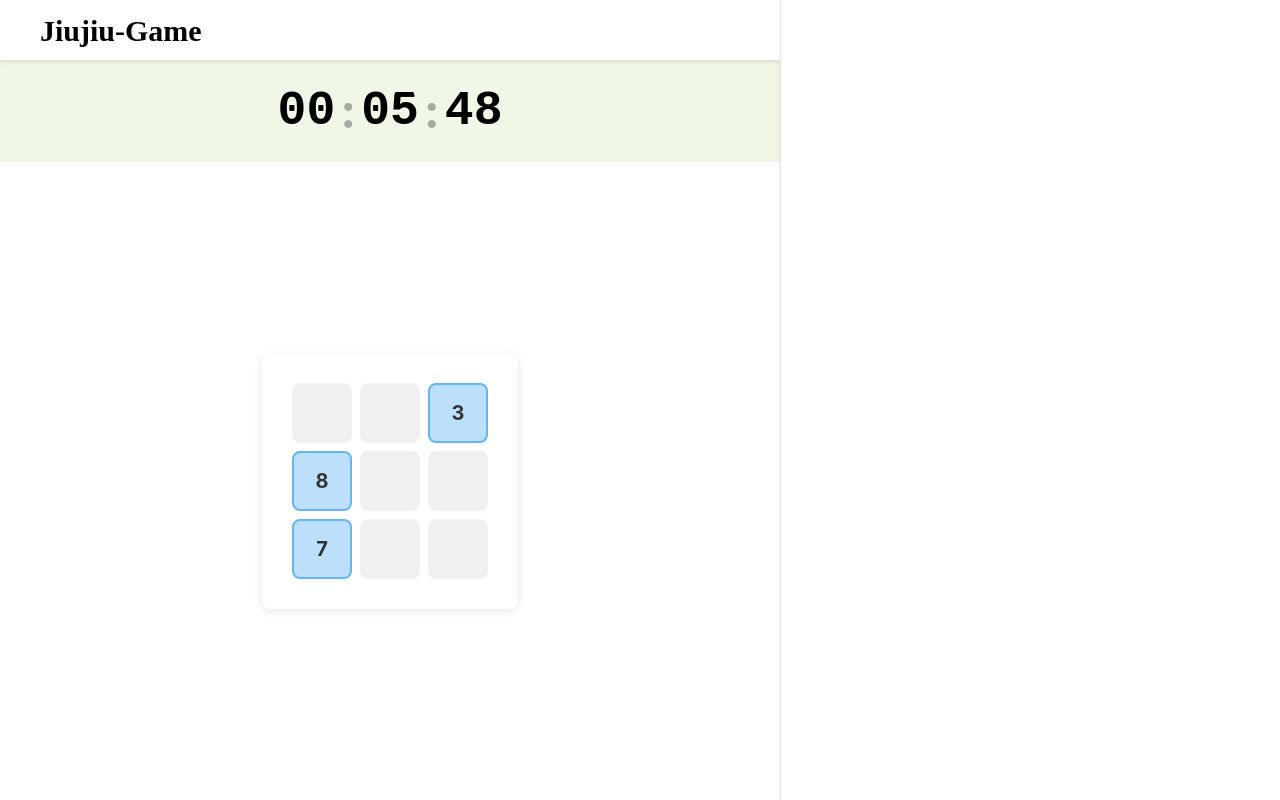
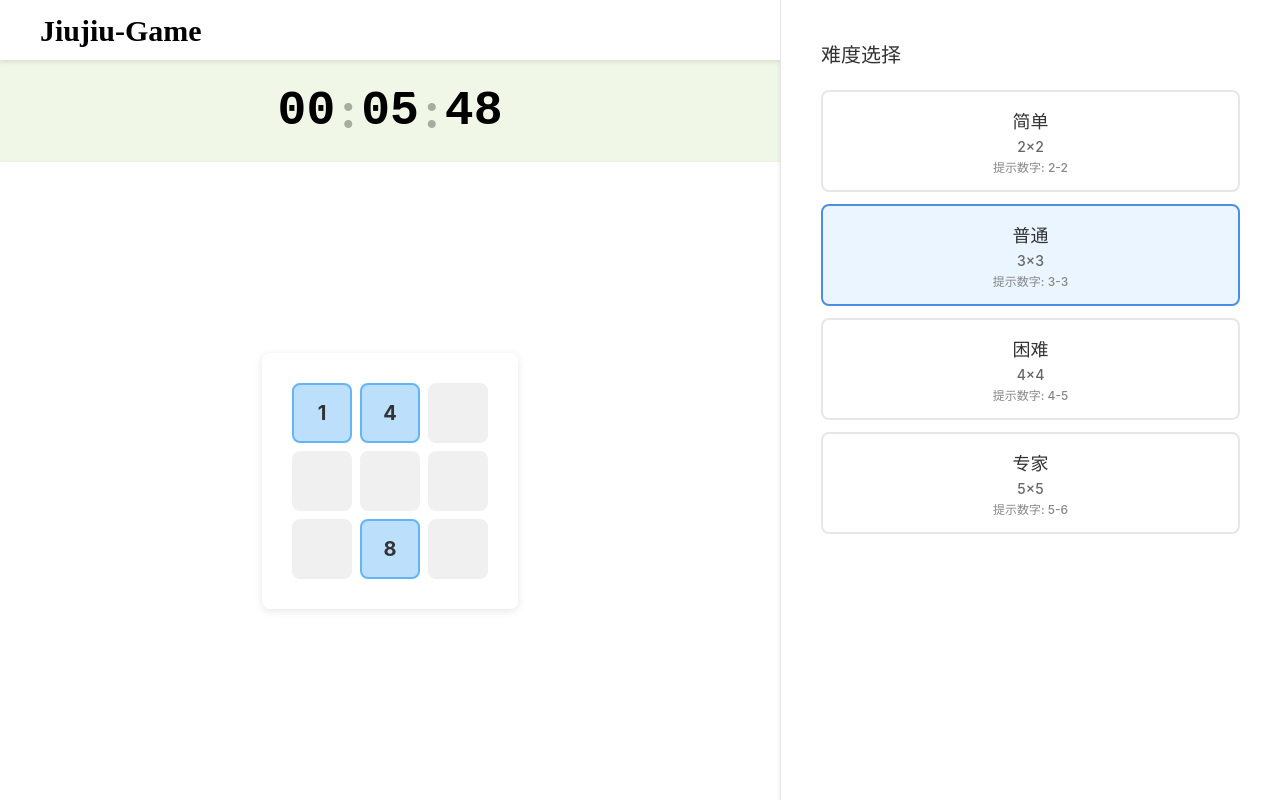
Before and after one commit to Jiujiuou/line-game, a React (Vite) app: page / in a window 1280 px wide. Built offline with nearby package versions, Linux system fonts and the light colour scheme; a web font is replaced by a local one.

Commit message:
feat: 新增难度控制

```diff
--- /dev/null
+++ b/src/components/DifficultySelector/DifficultySelector.jsx
@@ -0,0 +1,26 @@
+import React from "react";
+import { DIFFICULTY_LEVELS } from "../../utils/gameConfig";
+import "./DifficultySelector.less";
+
+const DifficultySelector = ({ currentDifficulty, onDifficultyChange }) => {
+  return (
+    <div className="difficulty-selector">
+      <h2 className="section-title">难度选择</h2>
+      <div className="difficulty-buttons">
+        {Object.entries(DIFFICULTY_LEVELS).map(([key, level]) => (
+          <button
+            key={key}
+            className={`difficulty-button ${currentDifficulty === key ? 'active' : ''}`}
+            onClick={() => onDifficultyChange(key)}
+          >
+            <span className="difficulty-name">{level.name}</span>
+            <span className="grid-size">{level.gridSize}×{level.gridSize}</span>
+            <span className="hints-range">提示数字: {level.minHints}-{level.maxHints}</span>
+          </button>
+        ))}
+      </div>
+    </div>
+  );
+};
+
+export default DifficultySelector;
--- /dev/null
+++ b/src/components/DifficultySelector/DifficultySelector.less
@@ -0,0 +1,56 @@
+.difficulty-selector {
+  padding: 20px;
+
+  .section-title {
+    font-size: 20px;
+    font-weight: bold;
+    margin-bottom: 20px;
+    color: #333;
+  }
+
+  .difficulty-buttons {
+    display: flex;
+    flex-direction: column;
+    gap: 12px;
+  }
+
+  .difficulty-button {
+    display: flex;
+    flex-direction: column;
+    align-items: center;
+    padding: 15px;
+    border: 2px solid #e5e7eb;
+    border-radius: 8px;
+    background: white;
+    cursor: pointer;
+    transition: all 0.3s ease;
+
+    &:hover {
+      border-color: #4A90E2;
+      background: #f8f9fa;
+    }
+
+    &.active {
+      border-color: #4A90E2;
+      background: #ebf5ff;
+    }
+
+    .difficulty-name {
+      font-size: 18px;
+      font-weight: bold;
+      color: #333;
+      margin-bottom: 5px;
+    }
+
+    .grid-size {
+      font-size: 14px;
+      color: #666;
+      margin-bottom: 3px;
+    }
+
+    .hints-range {
+      font-size: 12px;
+      color: #888;
+    }
+  }
+}
--- a/src/components/Game/Game.jsx
+++ b/src/components/Game/Game.jsx
@@ -4,7 +4,7 @@ import { GRID_SIZE } from "../../constant";
 import "./Game.less";
 import Confetti from "../Confetti";
 
-const Game = ({ onComplete }) => {
+const Game = ({ gridSize = 3, hints = {}, onComplete }) => {
   const [initialGrid, setInitialGrid] = useState([]); // 初始网格状态
   const [isDrawing, setIsDrawing] = useState(false); // 是否正在绘制
   const [path, setPath] = useState([]); // 当前绘制的路径
@@ -20,8 +20,19 @@ const Game = ({ onComplete }) => {
   }, []);
 
   const init = () => {
-    const solution = getSolution();
-    const grid = generateInitialArray(GRID_SIZE, solution);
+    const grid = [];
+    for (let i = 0; i < gridSize; i++) {
+      const row = [];
+      for (let j = 0; j < gridSize; j++) {
+        const key = `${i}-${j}`;
+        row.push({
+          row: i,
+          col: j,
+          value: hints[key] || 0,
+        });
+      }
+      grid.push(row);
+    }
     setInitialGrid(grid);
     setPath([]);
     setCurrentCell(null);
@@ -51,13 +62,13 @@ const Game = ({ onComplete }) => {
 
   // 检查是否是提示格子
   const isHintCell = (row, col) => {
-    return initialGrid[row][col] !== "*";
+    return initialGrid[row][col].value !== 0;
   };
 
   // 验证提示格子的序号
   const validateHintCell = (row, col, pathNumber) => {
     if (!isHintCell(row, col)) return true;
-    const hintNumber = parseInt(initialGrid[row][col]);
+    const hintNumber = initialGrid[row][col].value;
     const isValid = pathNumber === hintNumber;
 
     // 更新错误状态
@@ -72,6 +83,32 @@ const Game = ({ onComplete }) => {
     });
 
     return isValid;
+  };
+
+  // 验证路径是否正确
+  const validatePath = () => {
+    // 检查是否有重复的数字
+    const pathNumbers = new Map();
+    path.forEach((point, index) => {
+      pathNumbers.set(index + 1, { row: point.row, col: point.col });
+    });
+
+    // 检查所有提示数字
+    for (let i = 0; i < gridSize; i++) {
+      for (let j = 0; j < gridSize; j++) {
+        const value = initialGrid[i][j].value;
+        if (value !== 0) {
+          // 检查提示数字的位置是否与路径匹配
+          const pathPoint = pathNumbers.get(value);
+          if (!pathPoint || pathPoint.row !== i || pathPoint.col !== j) {
+            return false;
+          }
+        }
+      }
+    }
+
+    // 检查路径长度是否覆盖所有格子
+    return path.length === gridSize * gridSize;
   };
 
   // 处理鼠标按下事件
@@ -107,7 +144,7 @@ const Game = ({ onComplete }) => {
     }
 
     // 检查是否已经访问过
-    const index = row * GRID_SIZE + col;
+    const index = row * gridSize + col;
     if (isInPath(row, col) !== -1) return;
 
     // 更新路径和访问状态
@@ -119,13 +156,13 @@ const Game = ({ onComplete }) => {
 
   // 检查是否完成并且正确
   const checkCompletion = (currentPath) => {
-    // 检查是否所有格子都被连接
-    const isAllCellsConnected = currentPath.length === GRID_SIZE * GRID_SIZE;
-    // 检查是否没有错误
-    const hasNoErrors = errors.size === 0;
-
-    setIsAllConnected(isAllCellsConnected);
-    setIsComplete(isAllCellsConnected && hasNoErrors);
+    if (currentPath.length === gridSize * gridSize) {
+      const isValid = validatePath();
+      setIsComplete(isValid);
+      if (isValid && onComplete) {
+        onComplete();
+      }
+    }
   };
 
   // 处理鼠标松开事件
@@ -137,7 +174,7 @@ const Game = ({ onComplete }) => {
   // 获取格子显示的数字
   const getCellContent = (row, col) => {
     if (isHintCell(row, col)) {
-      return initialGrid[row][col];
+      return initialGrid[row][col].value;
     }
     const pathNumber = getPathNumber(row, col);
     return pathNumber || "";
@@ -183,7 +220,7 @@ const Game = ({ onComplete }) => {
 
     // 生成路径数据
     const pathPoints = path.map(point => {
-      const index = point.row * GRID_SIZE + point.col;
+      const index = point.row * gridSize + point.col;
       const cell = cellArray[index];
       const cellRect = cell.getBoundingClientRect();
 
--- a/src/components/Layout/Layout.jsx
+++ b/src/components/Layout/Layout.jsx
@@ -1,11 +1,16 @@
-import React, { useState } from "react";
+import React, { useState, useCallback } from "react";
 import Game from "../Game/Game";
 import Timer from "../Timer/Timer";
+import DifficultySelector from "../DifficultySelector/DifficultySelector";
+import { DIFFICULTY_LEVELS, generateGameConfig } from "../../utils/gameConfig";
 import "./Layout.less";
 
 const Layout = () => {
   const [isTimerRunning, setIsTimerRunning] = useState(true);
   const [finalTime, setFinalTime] = useState(null);
+  const [currentDifficulty, setCurrentDifficulty] = useState("NORMAL");
+  const [gameConfig, setGameConfig] = useState(() => generateGameConfig("NORMAL"));
+  const [gameKey, setGameKey] = useState(0); // 用于强制重新渲染Game组件
 
   const handleGameComplete = () => {
     setIsTimerRunning(false);
@@ -17,6 +22,14 @@ const Layout = () => {
     }
   };
 
+  const handleDifficultyChange = useCallback((difficulty) => {
+    setCurrentDifficulty(difficulty);
+    setGameConfig(generateGameConfig(difficulty));
+    setGameKey(prev => prev + 1); // 强制重新渲染Game组件
+    setIsTimerRunning(true);
+    setFinalTime(null);
+  }, []);
+
   return (
     <div className="layout-container">
       <div className="main-content">
@@ -25,10 +38,20 @@ const Layout = () => {
         </div>
         <Timer isRunning={isTimerRunning} onTimeUpdate={handleTimeUpdate} />
         <div className="game-area">
-          <Game onComplete={handleGameComplete} />
+          <Game
+            key={gameKey}
+            gridSize={gameConfig.gridSize}
+            hints={gameConfig.hints}
+            onComplete={handleGameComplete}
+          />
         </div>
       </div>
-      <div className="control-panel"></div>
+      <div className="control-panel">
+        <DifficultySelector
+          currentDifficulty={currentDifficulty}
+          onDifficultyChange={handleDifficultyChange}
+        />
+      </div>
     </div>
   );
 };
--- /dev/null
+++ b/src/utils/gameConfig.js
@@ -0,0 +1,132 @@
+// 难度等级配置
+export const DIFFICULTY_LEVELS = {
+  EASY: {
+    name: "简单",
+    gridSize: 2,
+    minHints: 2,
+    maxHints: 2,
+  },
+  NORMAL: {
+    name: "普通",
+    gridSize: 3,
+    minHints: 3,
+    maxHints: 3,
+  },
+  HARD: {
+    name: "困难",
+    gridSize: 4,
+    minHints: 4,
+    maxHints: 5,
+  },
+  EXPERT: {
+    name: "专家",
+    gridSize: 5,
+    minHints: 5,
+    maxHints: 6,
+  },
+};
+
+// 生成指定范围内的随机整数
+const getRandomInt = (min, max) => {
+  return Math.floor(Math.random() * (max - min + 1)) + min;
+};
+
+// 寻找所有可能的路径
+function findPaths(gridSize) {
+  const grid = Array.from({ length: gridSize }, (_, i) =>
+    Array.from({ length: gridSize }, (_, j) => i * gridSize + j + 1)
+  );
+  const totalCells = gridSize * gridSize;
+  const directions = [
+    [0, 1], // 右
+    [1, 0], // 下
+    [0, -1], // 左
+    [-1, 0], // 上
+  ];
+
+  const results = [];
+
+  function isValid(x, y, visited) {
+    return x >= 0 && x < gridSize && y >= 0 && y < gridSize && !visited[x][y];
+  }
+
+  function backtrack(x, y, path, visited) {
+    if (path.length === totalCells) {
+      results.push([...path]);
+      return;
+    }
+
+    for (const [dx, dy] of directions) {
+      const nx = x + dx;
+      const ny = y + dy;
+
+      if (isValid(nx, ny, visited)) {
+        visited[nx][ny] = true;
+        path.push(grid[nx][ny]);
+        backtrack(nx, ny, path, visited);
+        path.pop();
+        visited[nx][ny] = false;
+      }
+    }
+  }
+
+  for (let i = 0; i < gridSize; i++) {
+    for (let j = 0; j < gridSize; j++) {
+      const visited = Array.from({ length: gridSize }, () =>
+        Array(gridSize).fill(false)
+      );
+      visited[i][j] = true;
+      backtrack(i, j, [grid[i][j]], visited);
+    }
+  }
+
+  return results;
+}
+
+// 从路径中生成提示数字
+function generateHintsFromPath(gridSize, path, numHints) {
+  const hints = {};
+  const randomIndices = new Set();
+
+  // 确保至少包含第一个位置
+  randomIndices.add(0);
+
+  // 随机选择其余的提示位置
+  while (randomIndices.size < numHints) {
+    randomIndices.add(getRandomInt(1, path.length - 1));
+  }
+
+  // 将选中的位置转换为提示数字
+  randomIndices.forEach((index) => {
+    const num = path[index];
+    const row = Math.floor((num - 1) / gridSize);
+    const col = (num - 1) % gridSize;
+    hints[`${row}-${col}`] = index + 1;
+  });
+
+  return hints;
+}
+
+// 根据难度生成游戏配置
+export const generateGameConfig = (difficulty) => {
+  const { gridSize, minHints, maxHints } = DIFFICULTY_LEVELS[difficulty];
+
+  // 获取所有可能的路径
+  const solutions = findPaths(gridSize);
+
+  // 随机选择一条路径
+  const selectedPath = solutions[Math.floor(Math.random() * solutions.length)];
+
+  // 确定提示数字的数量
+  const numHints = getRandomInt(minHints, maxHints);
+
+  // 生成提示数字
+  const hints = generateHintsFromPath(gridSize, selectedPath, numHints);
+
+  return {
+    gridSize,
+    hints,
+    numHints,
+    solution: selectedPath,
+  };
+};
```
